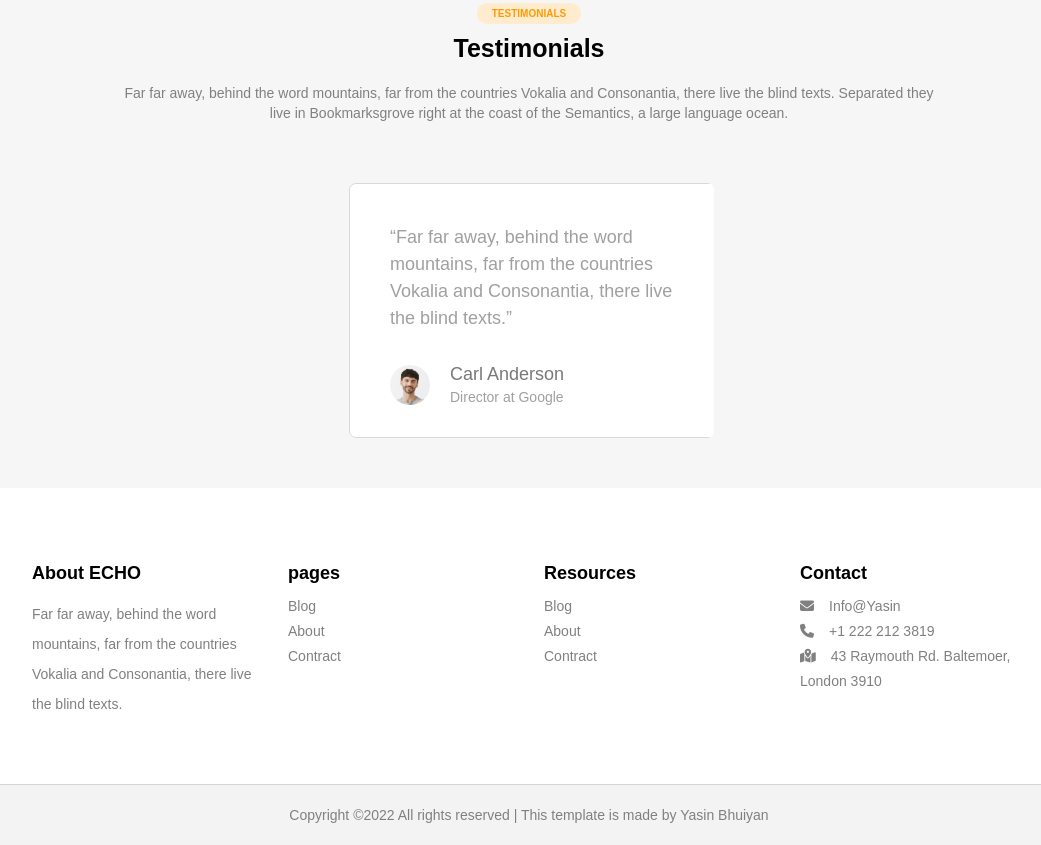
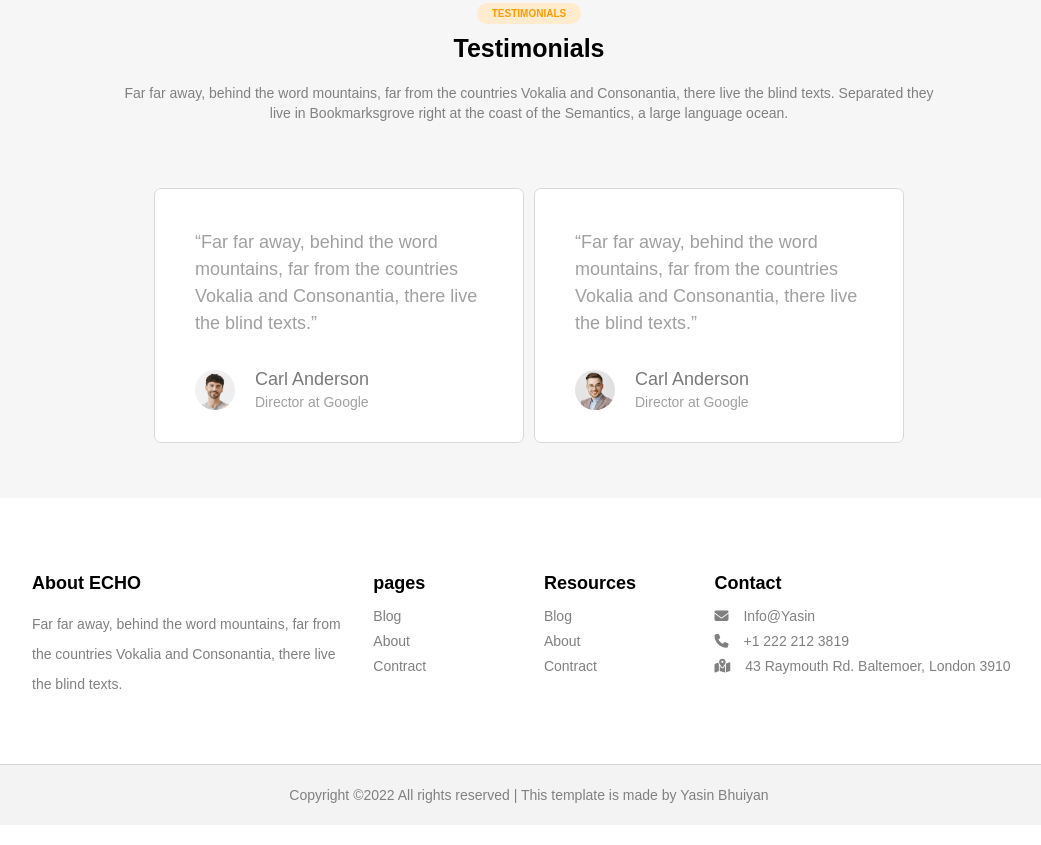
Before and after one commit to yasinbhuiyan/project-07, a plain HTML site: page index.html in a window 1280 px wide. Shown: the part 2279-3124 px from the top of the page, without its empty margins (111-1152 px from the left). Drawn offline with Linux system fonts and the light colour scheme.

Commit message:
Responsive

```diff
--- a/css/desktop.css
+++ b/css/desktop.css
@@ -10,3 +10,15 @@
   .col-l-10 {width: 83.33%;}
   .col-l-11 {width: 91.66%;}
   .col-l-12 {width: 100%;}
+
+
+.testimonials__p{
+  padding: 10px 10%;
+}
+.testimonials__slider{
+  width: 760px;
+}
+.testimonials__slides{
+  margin: 5px;
+  width: 370px;
+}
--- a/css/laptop.css
+++ b/css/laptop.css
@@ -11,6 +11,12 @@
 .col-11 {width: 91.66%;}
 .col-12 {width: 100%;}
 
+.testimonials__p{
+  padding: 10px 0;
+}
 .testimonials__slider{
-  max-width: 370px;
+  width: 370px;
 }
+.testimonials__slides{
+  margin: 0;
+}
--- a/index.html
+++ b/index.html
@@ -18,7 +18,7 @@
   <link rel="stylesheet" media="screen and (min-width: 768px)" href="css/laptop.css">
 
   <!--Large devices (laptops/desktops, 992px and up)-->
-  <link rel="stylesheet" media="screen and (min-width: 992px)" href="css/desktop.css">
+  <link rel="stylesheet" media="screen and (min-width: 960px)" href="css/desktop.css">
 
   <!--font awesome-->
   <script src="https://kit.fontawesome.com/994336f2c8.js" crossorigin="anonymous"></script>
@@ -353,26 +353,26 @@
   <!--footer start-->
   <footer class="footer">
     <div class="section padding">
-      <div class="col-3">
+      <div class="col-s-6 col-4">
         <h3 class="footer__h3">About ECHO</h3>
         <p class="footer__p">Far far away, behind the word mountains, far from the countries Vokalia and Consonantia, there live the blind texts.</p>
       </div>
 
-      <div class="col-3">
+      <div class="col-s-6 col-2">
         <h3 class="footer__h3">pages</h3>
         <a href="#">blog</a>
         <a href="#">about</a>
         <a href="#">contract</a>
       </div>
 
-      <div class="col-3">
+      <div class="col-s-6 col-2">
         <h3 class="footer__h3">Resources</h3>
         <a href="#">blog</a>
         <a href="#">about</a>
         <a href="#">contract</a>
       </div>
 
-      <div class="contract col-3">
+      <div class="contract col-s-6 col-4">
         <h3 class="footer__h3">Contact</h3>
         <p><i class="fa-solid fa-envelope"></i><a href="#">info@yasin</a></p>
         <p><i class="fa-solid fa-phone"></i><a href="#">+1 222 212 3819</a></p>
```
Also changed, not shown: css/tablet.css (line endings or trailing spaces).
